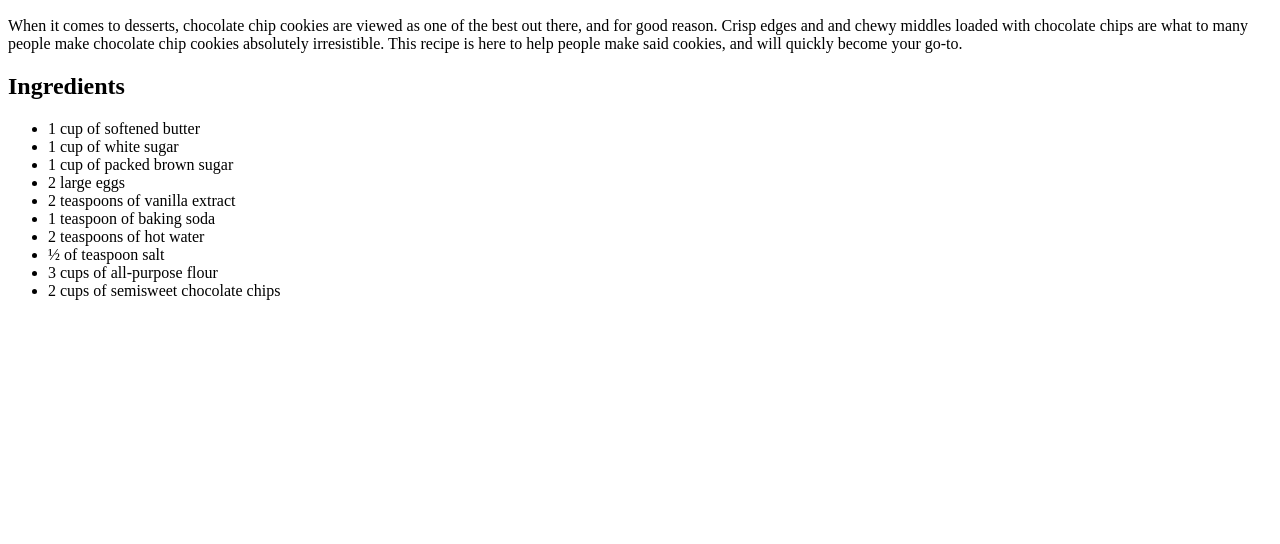
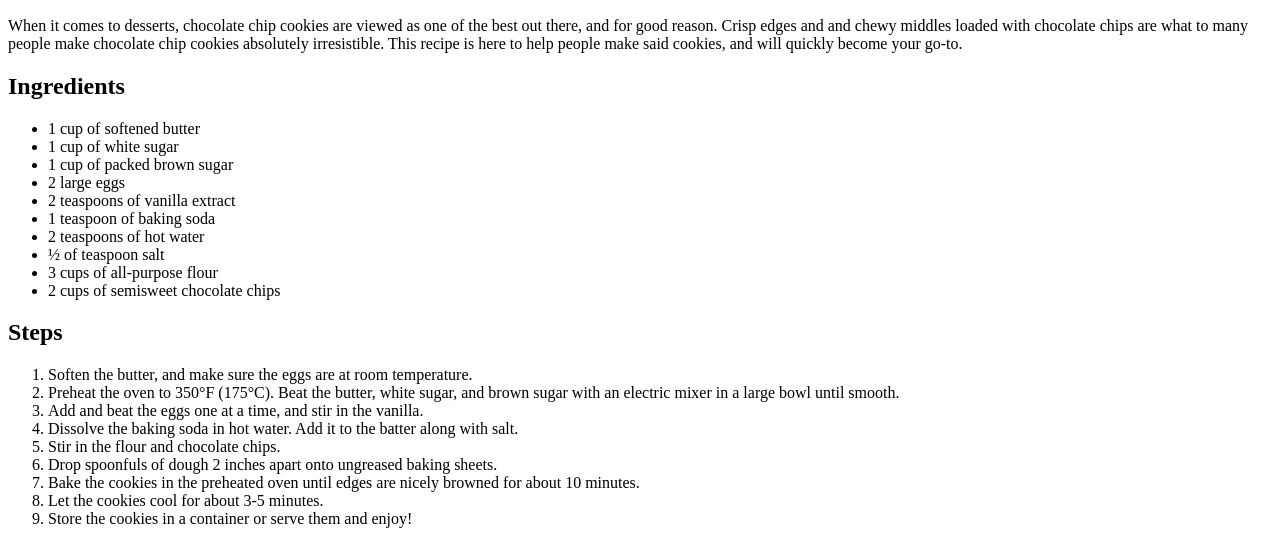
Before and after one commit to mvinza34/odin-recipes, a plain HTML site: page recipes/chocolate_chip_cookies.html in a window 1280 px wide. Shown: the part 534-1078 px from the top of the page. Before the commit the page ends 850 px from the top, so only its background shows below. Drawn offline with Linux system fonts and the light colour scheme.

Commit message:
Update chocolate_chip_cookies.html with step-by-step instructions
- Added an ordered list of steps for making the recipe
- Provides clear instructions to guide users through the cooking process

```diff
--- a/recipes/chocolate_chip_cookies.html
+++ b/recipes/chocolate_chip_cookies.html
@@ -30,5 +30,18 @@
                 <li>3 cups of all-purpose flour</li>
                 <li>2 cups of semisweet chocolate chips</li>
             </ul>
+
+        <h2>Steps</h2>
+            <ol>
+                <li>Soften the butter, and make sure the eggs are at room temperature.</li>
+                <li>Preheat the oven to 350°F (175°C). Beat the butter, white sugar, and brown sugar with an electric mixer in a large bowl until smooth.</li>
+                <li>Add and beat the eggs one at a time, and stir in the vanilla.</li>
+                <li>Dissolve the baking soda in hot water. Add it to the batter along with salt.</li>
+                <li>Stir in the flour and chocolate chips.</li>
+                <li>Drop spoonfuls of dough 2 inches apart onto ungreased baking sheets.</li>
+                <li>Bake the cookies in the preheated oven until edges are nicely browned for about 10 minutes.</li>
+                <li>Let the cookies cool for about 3-5 minutes.</li>
+                <li>Store the cookies in a container or serve them and enjoy!</li>
+            </ol>
     </body>
 </html>
```
